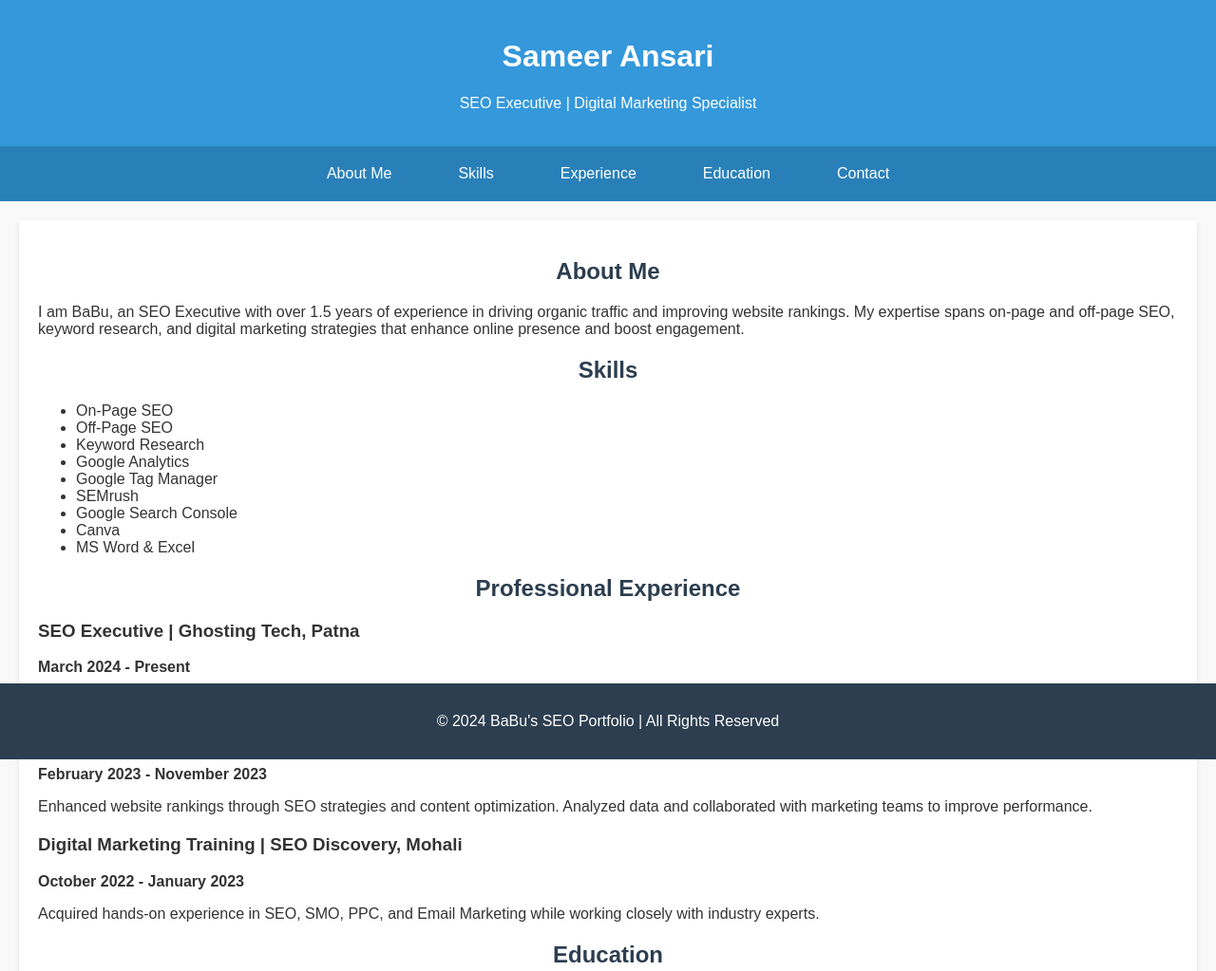
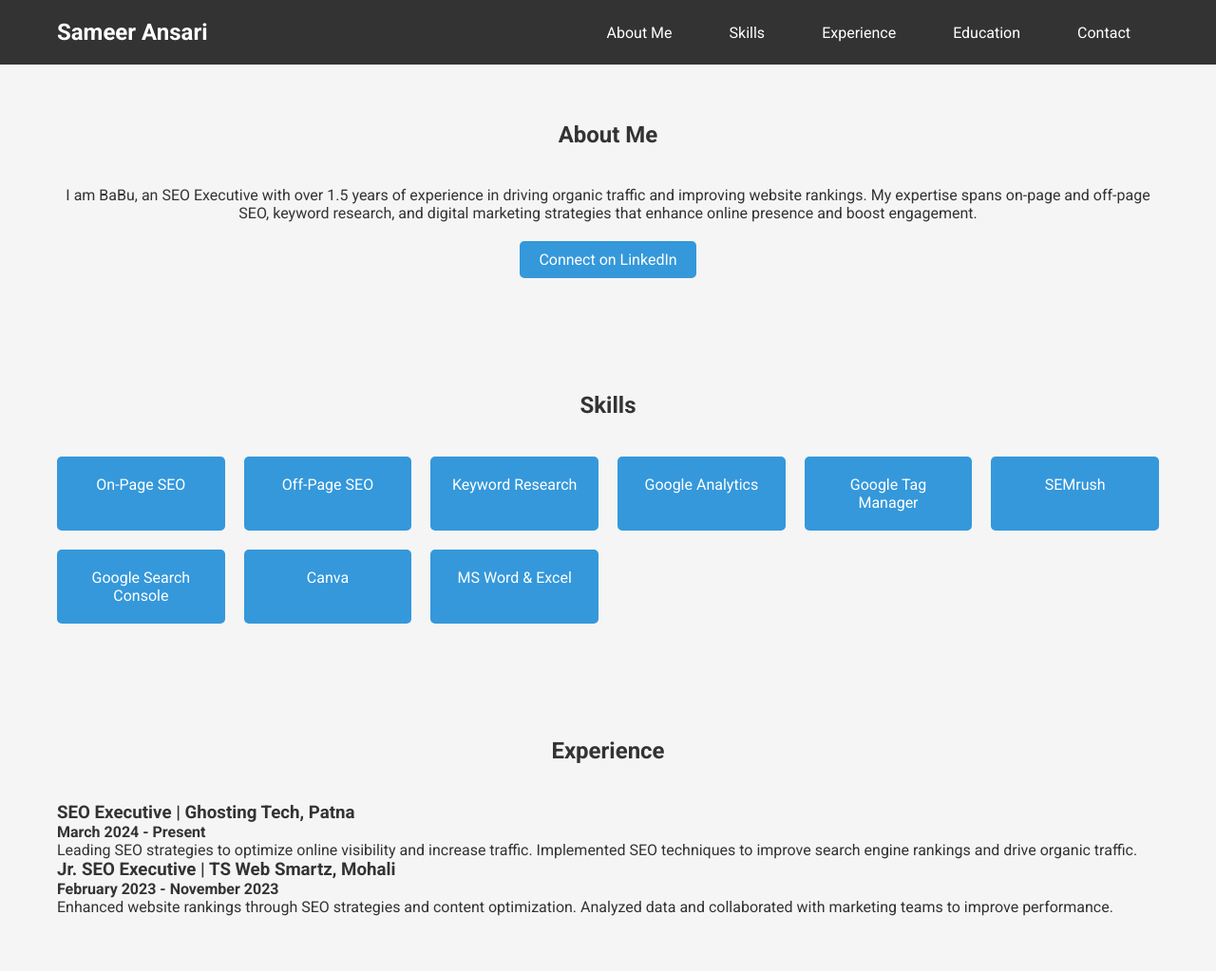
Before and after one commit to touchngursoul/touchngursoul.github.io, a plain HTML site: page index.html in a window 1280 px wide. Shown: the top 1023 px of the page at 95% size. Drawn offline with Linux system fonts and the light colour scheme.

Commit message:
Html, Css code genrate

```diff
--- a/index.html
+++ b/index.html
@@ -5,107 +5,54 @@
     <meta name="viewport" content="width=device-width, initial-scale=1.0">
     <meta name="description" content="BaBu's SEO Portfolio - Expert in SEO, Digital Marketing, and Optimization">
     <title>Sameer Ansari</title>
-    <style>
-        body {
-            font-family: 'Arial', sans-serif;
-            margin: 0;
-            padding: 0;
-            background-color: #f9f9f9;
-            color: #333;
-        }
-
-        header {
-            background-color: #3498db;
-            color: white;
-            padding: 20px;
-            text-align: center;
-        }
-
-        nav {
-            display: flex;
-            justify-content: center;
-            background-color: #2980b9;
-            padding: 10px;
-        }
-
-        nav a {
-            color: white;
-            text-decoration: none;
-            margin: 0 15px;
-            padding: 10px 20px;
-        }
-
-        nav a:hover {
-            background-color: #1abc9c;
-        }
-
-        .container {
-            max-width: 1200px;
-            margin: 20px auto;
-            padding: 20px;
-            background-color: white;
-            box-shadow: 0 2px 5px rgba(0, 0, 0, 0.1);
-        }
-
-        .section-title {
-            color: #2c3e50;
-            text-align: center;
-            margin-bottom: 20px;
-        }
-
-        .experience-item {
-            margin-bottom: 20px;
-        }
-
-        footer {
-            text-align: center;
-            background-color: #2c3e50;
-            color: white;
-            padding: 15px 0;
-            position: fixed;
-            width: 100%;
-            bottom: 0;
-        }
-    </style>
+    <link rel="stylesheet" href="styles.css">
+    <link href="https://fonts.googleapis.com/css2?family=Roboto:wght@400;700&display=swap" rel="stylesheet">
 </head>
 <body>
-
     <header>
+        <nav>
+            <div class="logo">
                 <h1>Sameer Ansari</h1>
-    <p>SEO Executive | Digital Marketing Specialist</p>
+            </div>
+            <ul class="nav-links">
+                <li><a href="#about">About Me</a></li>
+                <li><a href="#skills">Skills</a></li>
+                <li><a href="#experience">Experience</a></li>
+                <li><a href="#education">Education</a></li>
+                <li><a href="#contact">Contact</a></li>
+            </ul>
+        </nav>
     </header>
 
-<nav>
-    <a href="#about">About Me</a>
-    <a href="#skills">Skills</a>
-    <a href="#experience">Experience</a>
-    <a href="#education">Education</a>
-    <a href="#contact">Contact</a>
-</nav>
-
+    <main>
+        <section id="about" class="section">
             <div class="container">
-    <section id="about">
-        <h2 class="section-title">About Me</h2>
+                <h2>About Me</h2>
                 <p>I am BaBu, an SEO Executive with over 1.5 years of experience in driving organic traffic and improving website rankings. My expertise spans on-page and off-page SEO, keyword research, and digital marketing strategies that enhance online presence and boost engagement.</p>
+                <a href="https://www.linkedin.com/in/touchngursoul/" target="_blank" class="btn">Connect on LinkedIn</a>
+            </div>
         </section>
 
-    <section id="skills">
-        <h2 class="section-title">Skills</h2>
-        <ul>
-            <li>On-Page SEO</li>
-            <li>Off-Page SEO</li>
-            <li>Keyword Research</li>
-            <li>Google Analytics</li>
-            <li>Google Tag Manager</li>
-            <li>SEMrush</li>
-            <li>Google Search Console</li>
-            <li>Canva</li>
-            <li>MS Word & Excel</li>
-        </ul>
+        <section id="skills" class="section">
+            <div class="container">
+                <h2>Skills</h2>
+                <div class="skills-grid">
+                    <div class="skill-item">On-Page SEO</div>
+                    <div class="skill-item">Off-Page SEO</div>
+                    <div class="skill-item">Keyword Research</div>
+                    <div class="skill-item">Google Analytics</div>
+                    <div class="skill-item">Google Tag Manager</div>
+                    <div class="skill-item">SEMrush</div>
+                    <div class="skill-item">Google Search Console</div>
+                    <div class="skill-item">Canva</div>
+                    <div class="skill-item">MS Word & Excel</div>
+                </div>
+            </div>
         </section>
 
-    <section id="experience">
-        <h2 class="section-title">Professional Experience</h2>
+        <section id="experience" class="section">
+            <div class="container">
+                <h2>Experience</h2>
                 <div class="experience-item">
                     <h3>SEO Executive | Ghosting Tech, Patna</h3>
                     <p><strong>March 2024 - Present</strong></p>
@@ -116,41 +63,34 @@
                     <p><strong>February 2023 - November 2023</strong></p>
                     <p>Enhanced website rankings through SEO strategies and content optimization. Analyzed data and collaborated with marketing teams to improve performance.</p>
                 </div>
-        <div class="experience-item">
-            <h3>Digital Marketing Training | SEO Discovery, Mohali</h3>
-            <p><strong>October 2022 - January 2023</strong></p>
-            <p>Acquired hands-on experience in SEO, SMO, PPC, and Email Marketing while working closely with industry experts.</p>
             </div>
         </section>
 
-    <section id="education">
-        <h2 class="section-title">Education</h2>
-        <div class="experience-item">
+        <section id="education" class="section">
+            <div class="container">
+                <h2>Education</h2>
+                <div class="education-item">
                     <h3>BCA | Amity University, Noida</h3>
                     <p><strong>2024 - Present</strong></p>
                     <p>Pursuing a Bachelor's in Computer Applications to further enhance my technical and analytical skills.</p>
                 </div>
-        <div class="experience-item">
-            <h3>Intermediate | Hazarilal High School, Gopalganj</h3>
-            <p><strong>2019 - 2021</strong></p>
-        </div>
-        <div class="experience-item">
-            <h3>Matriculation | Jageshwar Prasad High School, Gopalganj</h3>
-            <p><strong>2016 - 2017</strong></p>
             </div>
         </section>
 
-    <section id="contact">
-        <h2 class="section-title">Contact</h2>
+        <section id="contact" class="section">
+            <div class="container">
+                <h2>Contact</h2>
                 <p>Email: <a href="mailto:sameeransari671@gmail.com">sameeransari671@gmail.com</a></p>
                 <p>Phone: +91 9555911362</p>
                 <p>Location: Patna, India</p>
+            </div>
         </section>
-</div>
+    </main>
 
     <footer>
+        <div class="container">
             <p>&copy; 2024 BaBu's SEO Portfolio | All Rights Reserved</p>
+        </div>
     </footer>
-
 </body>
 </html>
--- /dev/null
+++ b/styles.css
@@ -0,0 +1,108 @@
+* {
+    margin: 0;
+    padding: 0;
+    box-sizing: border-box;
+}
+
+body {
+    font-family: 'Roboto', sans-serif;
+    background-color: #f5f5f5;
+    color: #333;
+}
+
+header {
+    background-color: #333;
+    color: #fff;
+    padding: 20px 0;
+}
+
+nav {
+    display: flex;
+    justify-content: space-between;
+    align-items: center;
+    max-width: 1200px;
+    margin: 0 auto;
+    padding: 0 20px;
+}
+
+.logo h1 {
+    font-size: 24px;
+}
+
+.nav-links {
+    list-style: none;
+    display: flex;
+}
+
+.nav-links li {
+    margin: 0 15px;
+}
+
+.nav-links a {
+    color: #fff;
+    text-decoration: none;
+    padding: 10px 15px;
+}
+
+.nav-links a:hover {
+    background-color: #555;
+    border-radius: 5px;
+}
+
+main .section {
+    padding: 60px 0;
+}
+
+.container {
+    max-width: 1200px;
+    margin: 0 auto;
+    padding: 0 20px;
+}
+
+h2 {
+    text-align: center;
+    margin-bottom: 40px;
+    color: #333;
+}
+
+#about .container {
+    text-align: center;
+}
+
+.btn {
+    display: inline-block;
+    background-color: #3498db;
+    color: #fff;
+    padding: 10px 20px;
+    text-decoration: none;
+    border-radius: 5px;
+    margin-top: 20px;
+}
+
+.btn:hover {
+    background-color: #2980b9;
+}
+
+.skills-grid {
+    display: grid;
+    grid-template-columns: repeat(auto-fit, minmax(150px, 1fr));
+    gap: 20px;
+}
+
+.skill-item {
+    background-color: #3498db;
+    color: #fff;
+    padding: 20px;
+    text-align: center;
+    border-radius: 5px;
+}
+
+footer {
+    background-color: #333;
+    color: #fff;
+    padding: 20px 0;
+    text-align: center;
+    position: relative;
+    bottom: 0;
+    width: 100%;
+}
```
Lines whose indentation alone changed are shown as unchanged.
